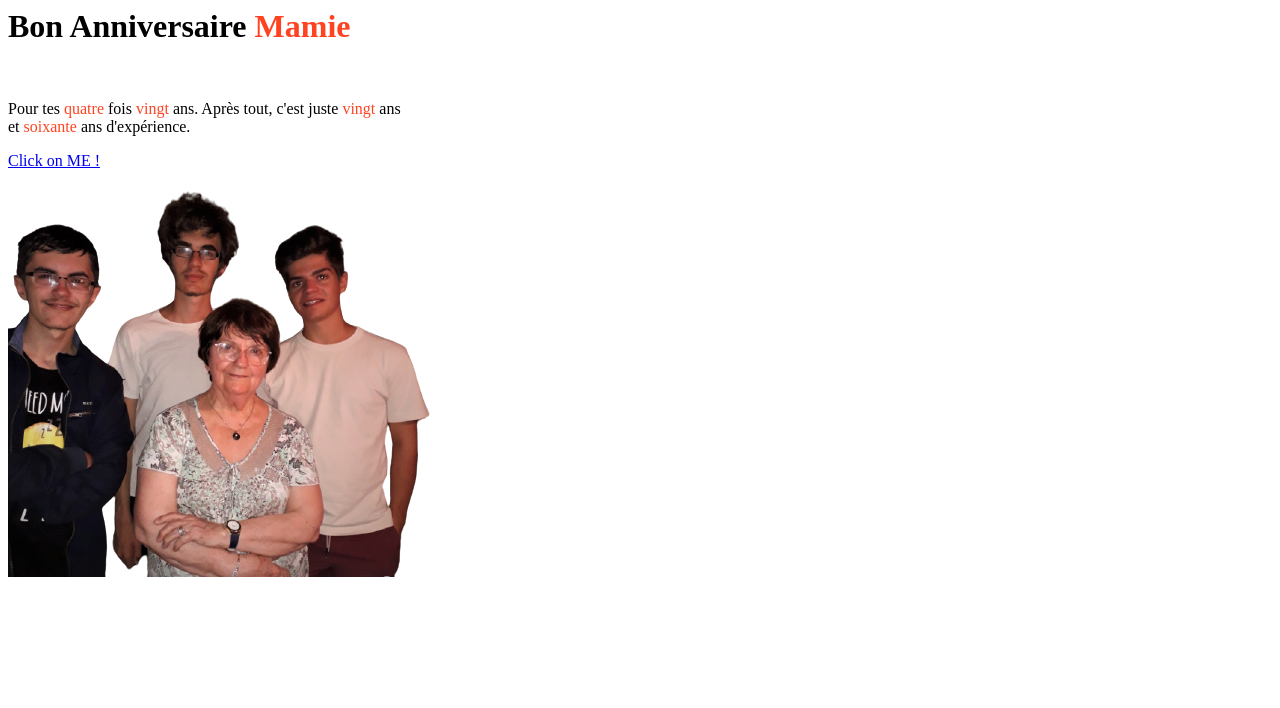
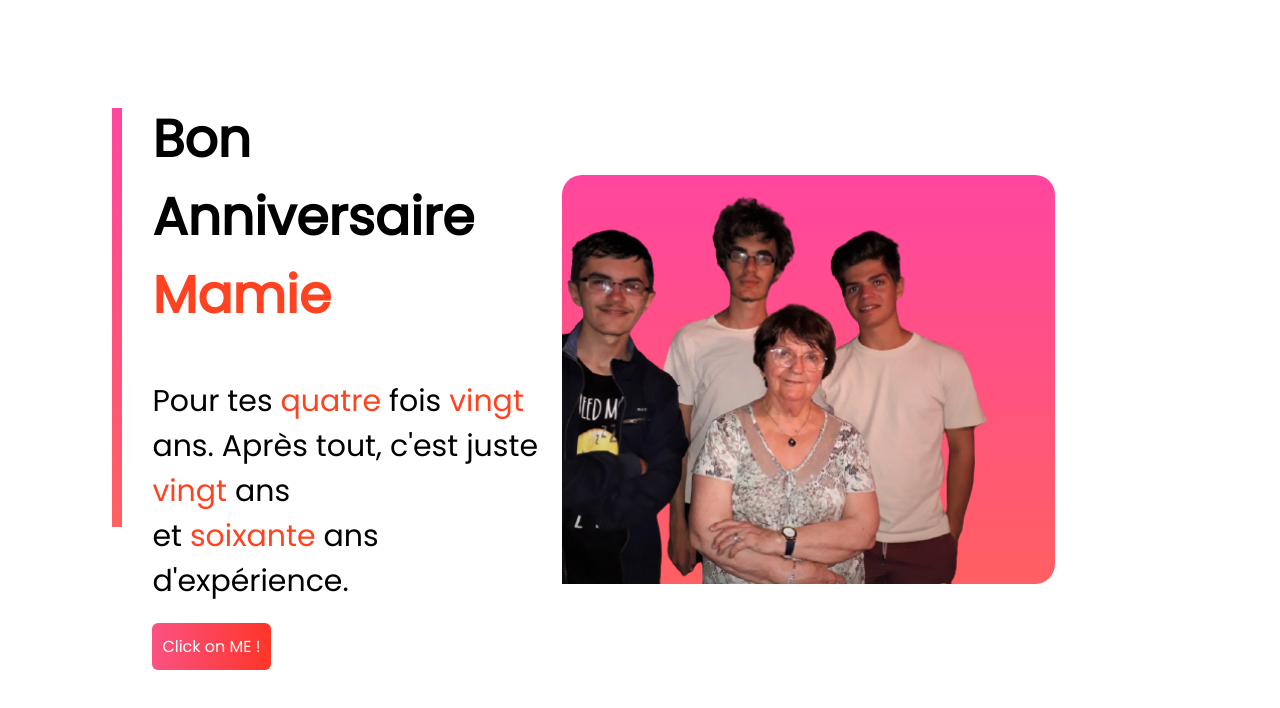
Before and after one commit to FougR/Anniversaire_Mamie, a plain HTML site: page index.html in a window 1280 px wide. Drawn offline with Linux system fonts and the light colour scheme.

Commit message:
Update style.css

```diff
--- a/style.css
+++ b/style.css
@@ -1,75 +1,113 @@
 @import url('https://fonts.googleapis.com/css2?family=Poppins&display=swap');
 
-.main {
+*{
+    margin: 0;
+    padding: 0;
     font-family: 'Poppins', sans-serif;
-    margin-left: 5%;
-    margin-top: 15%;
 }
 
-.main h1 {
-    font-size: 70px;
-    color: #212121;
-    margin-bottom: 20px;
+.container{
+    width: 100%;
+    min-height: 100vh;
+    padding-left: 8%;
+    padding-right: 8%;
+    box-sizing: border-box;
+    overflow: hidden;
 }
 
-span {
+span{
     color: #ff4321;
 }
 
-.main p {
-    color: #606163;
-    line-height: 22px;
+.row{
+    display: flex;
+    justify-content: space-between;
+    align-items: center;
+    margin: 100px 0;
 }
 
-.main a {
-    background: #212121;
-    padding: 10px 18px;
-    text-decoration: none;
-    color: #fff;
-    display: inline-block;
-    margin: 30px 0;
-    border-radius: 5px;
-    transition-delay: .3s ease-in;
+.col-1{
+    flex-basis: 40%;
+    position: relative;
+    margin-left: 50px;
 }
 
-.img_box {
-    width: 45%;
-    height: 80%;
-    position: absolute;
-    bottom: 0;
-    right: 100px;
+.col-1 h1{
+    font-size: 52px
 }
 
-.img_box img{
-    height: 100%;
-    position: absolute;
-    left: 50%;
-    bottom: 0;
-    transform: translateX(-50%);
-    transition: bottom 1s, left 1s;
+.col-1 p{
+    font-size: 30px;
+    margin: 20px 0 30;
 }
 
-.img_box:hover .back_img {
-    bottom: 40px;
+a{
+    width: 140px;
+    border: 0;
+    color: #fff;
+    padding: 12px 10px;
+    text-decoration: none;
+    background: linear-gradient(to right, #fb5283, #ff3527);
+    border-radius: 6px;
+    cursor: pointer;
 }
 
-.img_box:hover .main_img {
-    left: 54%;
+.col-1::after{
+    content: "";
+    width: 10px;
+    height: 75%;
+    background: linear-gradient(#ff469f, #ff6062);
+    position: absolute;
+    left: -40px;
+    top: 8px;
 }
 
-.main a:hover {
-    transform: scale(1.1)
+.col-2{
+    position: relative;
+    flex-basis: 60%;
+    display: flex;
+    align-items: center
 }
 
-.video_box {
-    width: 45%;
-    height: 80%;
-    position: absolute;
-    bottom: 0;
-    top: 30%;
-    right: 2%;
+.main-img{
+    width: 70%;
 }
 
-video {
-    border-radius: 30px;
+.color-box{
+    position:absolute;
+    right: 20%;
+    top: 0;
+    background: linear-gradient(#ff469f, #ff6062);
+    border-radius: 20px;
+    height: 100%;
+    width: 80%;
+    z-index: -1;
 }
+
+@media only screen and (max-width:700px){
+    .row{
+        flex-direction: column-reverse;
+        margin: 50px 0;
+    }
+
+    .col-2{
+        flex-basis: 100%;
+        margin-bottom: 50px;
+    }
+
+    .col-2 .main-img{
+        width: 80%;
+    }
+
+    .col-1::after{
+        height: 75%;
+    }
+
+    .col-1 h1{
+        font-size: 35px;
+    }
+
+    .col-1 p{
+        font-size: 25px;
+    }
+}
```
